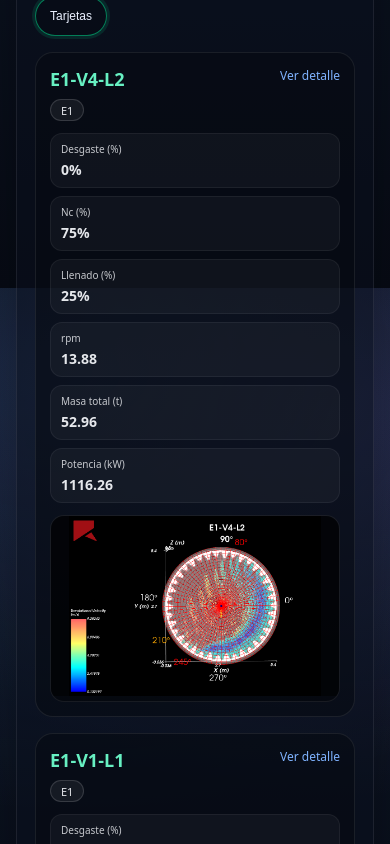
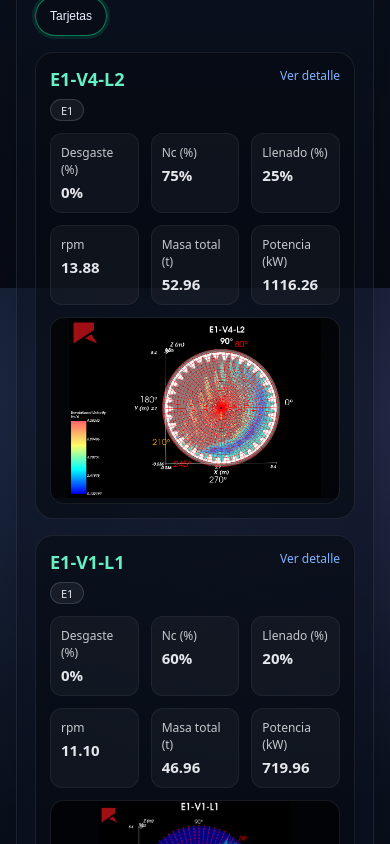
Before and after one commit to laura-villarroel/app-tesis-molino-sag, an Angular app: page /biblioteca in a window 390 px wide. Shown: the part 1400-2244 px from the top of the page. Built offline with nearby package versions, Linux system fonts and the light colour scheme.

Commit message:
actualizacion de vizualización CSS en tarjetas de resultados 3x2 KPI

```diff
--- a/src/app/features/resultados/resultados.scss
+++ b/src/app/features/resultados/resultados.scss
@@ -537,3 +537,30 @@
   }
 
 }
+/* ====================================== */
+/* KPIs EN TARJETAS - SOLO MÓVIL */
+/* ====================================== */
+
+@media (max-width: 768px) {
+
+  .results .cardKpis {
+    display: grid;
+    grid-template-columns: repeat(3, 1fr);
+    gap: 12px;
+  }
+
+  .results .cardKpis .kpi {
+    padding: 10px;
+    min-height: auto;
+  }
+
+  .results .cardKpis .kpi__k {
+    font-size: 12px;
+  }
+
+  .results .cardKpis .kpi__v {
+    font-size: 15px;
+    font-weight: 600;
+  }
+
+}
```
